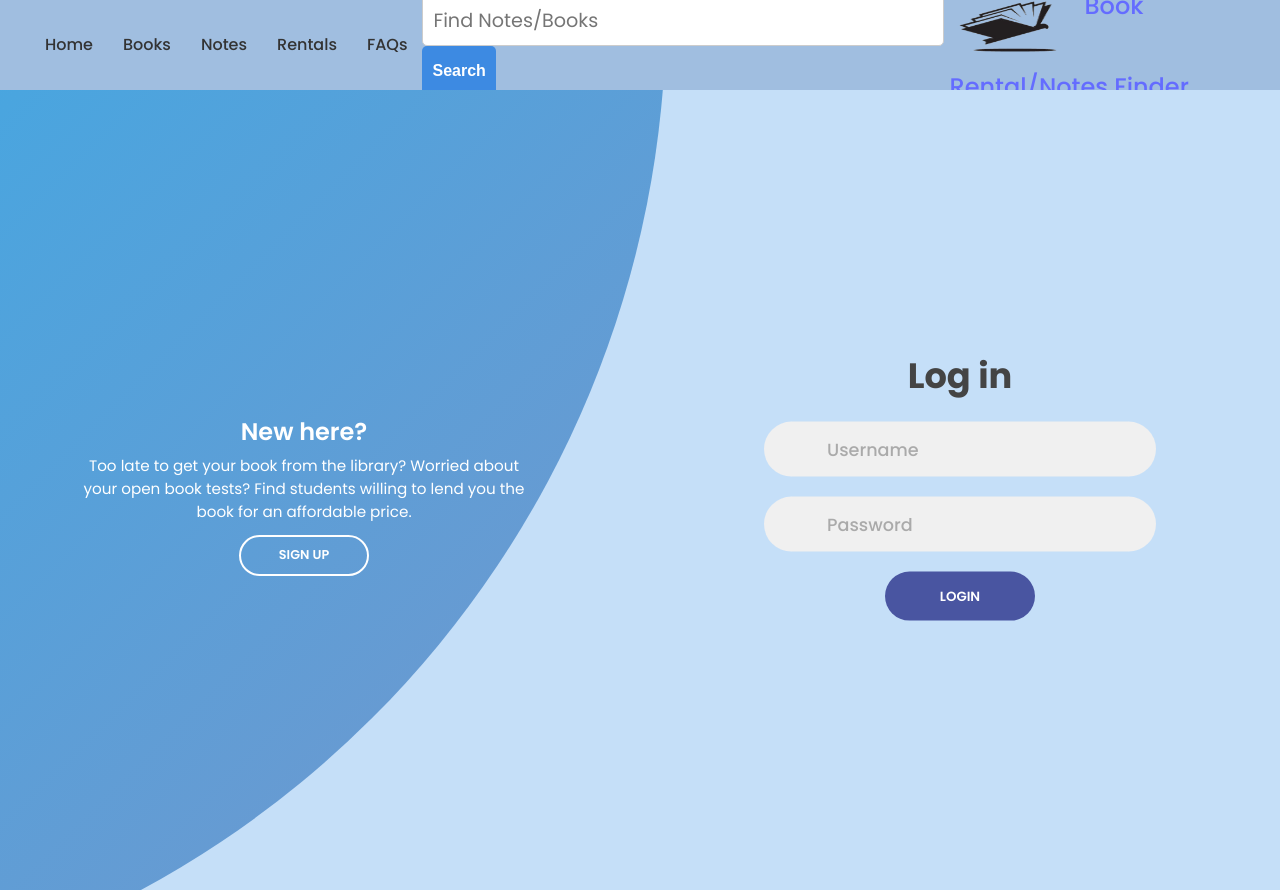
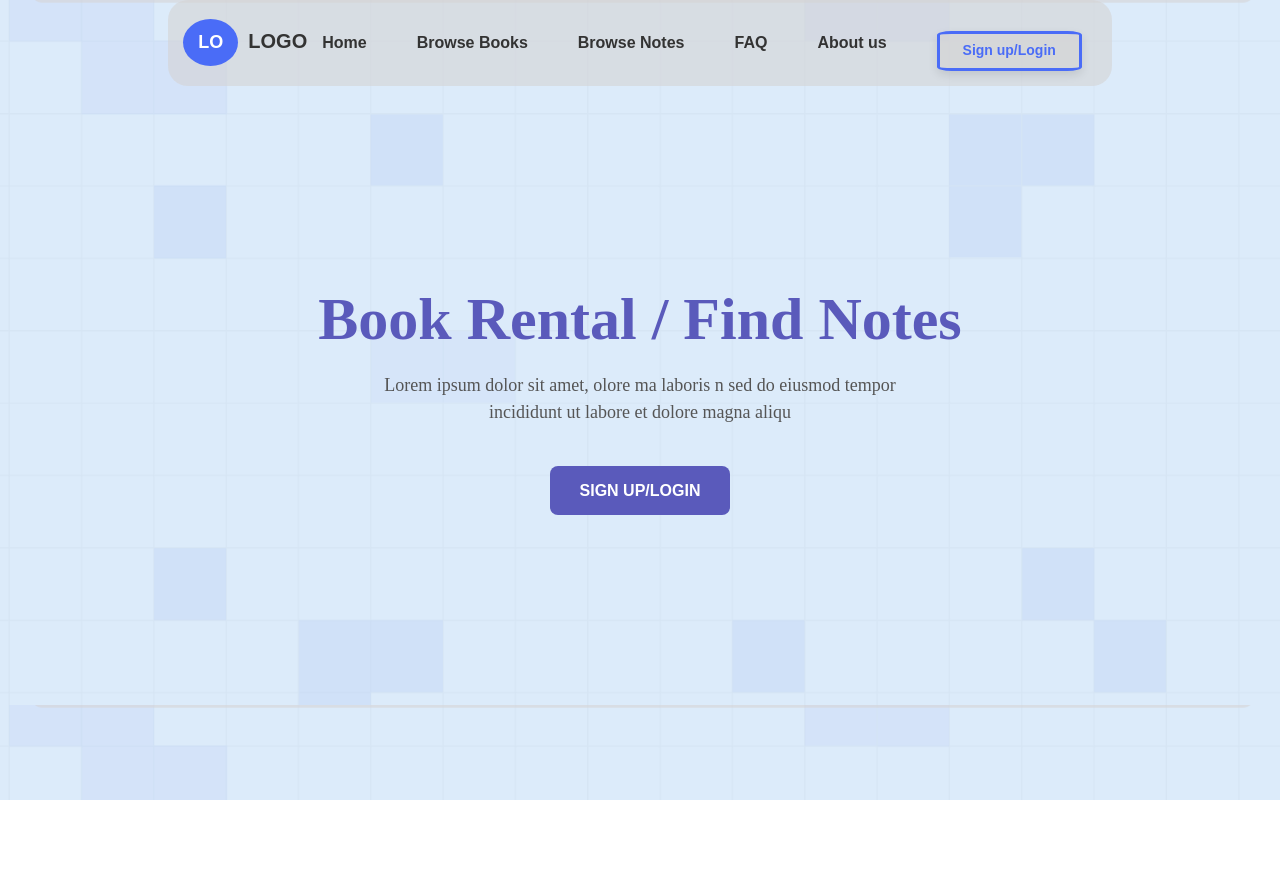
Before and after one commit to sp4m-08/bookrental, a React (Vite) app: page / in a window 1280 px wide. After the commit the page ends 800 px from the top, so only its background shows below. Built offline with nearby package versions, Linux system fonts and the light colour scheme.

Commit message:
signup and landingPage routed

```diff
--- /dev/null
+++ b/hpstyle.css
@@ -0,0 +1,161 @@
+* {
+    margin: 0;
+    padding: 0;
+    box-sizing: border-box;
+    font-family: 'Arial', sans-serif;
+
+  }
+  body {
+    display: flex;
+    flex-direction: column;
+    align-items: center;
+    justify-content: flex-start;
+    min-height: 100vh;
+    overflow-x: hidden;
+    position: relative;
+    background-image: url('bgpage.jpeg.png');
+}
+  header {
+    background-color: #d5d3d390;
+    color: white;
+    padding: 15px;
+    width: 95%;
+    border-radius: 20px;
+    display: flex;
+    justify-content: space-between;
+    align-items: center;
+}
+
+
+
+header nav ul {
+    list-style: none;
+    display: flex;
+    gap: 20px;
+}
+
+header nav ul li {
+    color: rgba(152, 151, 151, 0.688);
+    text-decoration: none;
+    font-size: 1rem;
+}
+
+header .menu-icon a {
+    font-size: 2rem;
+    display: none;
+}
+
+
+  .logo {
+    display: flex;
+    align-items: center;
+    font-weight: bold;
+  }
+
+  .circle {
+    display: inline-block;
+    background: #4a6cf7;
+    color: white;
+    border-radius: 50%;
+    padding: 10px 15px;
+    font-size: 18px;
+    margin-right: 10px;
+  }
+
+  .text {
+    font-size: 20px;
+    color: #333;
+  }
+
+  .nav-links {
+    display: flex;
+    list-style: none;
+    justify-content: space-between;
+    align-items: center;
+  }
+
+  .nav-links li {
+    margin: 0 15px;
+    cursor: pointer;
+    font-size: 16px;
+    color: #333;
+  }
+
+  .menu-icon-wrapper {
+    display: flex;
+    align-items: center;
+  }
+
+  .menu-circle {
+    display: flex;
+    justify-content: center;
+    align-items: center;
+    width: 40px;
+    height: 40px;
+    background: white;
+    color: #4a6cf7;
+    font-size: 22px;
+    font-weight: bold;
+    border-radius: 50%;
+    box-shadow: 0px 4px 10px rgba(0, 0, 0, 0.1);
+    cursor: pointer;
+  }
+
+
+  .mid {
+    display: flex;
+    justify-content: center;
+    align-items: center;
+    height: 80vh;
+    text-align: center;
+    padding: 0 20px;
+  }
+
+  .mid-content h1 {
+    font-family: 'Times New Roman', Times, serif;
+    font-size: 60px;
+    font-weight: bold;
+    color: rgb(90, 90, 187);;
+    margin-bottom: 20px;
+  }
+
+  .mid-content h1 span {
+    font-family: 'Times New Roman', Times, serif;
+    color: rgb(90, 90, 187);;
+  }
+
+  .mid-content p {
+    font-family: 'Times New Roman', Times, serif;
+    font-size: 18px;
+    color: #555;
+    margin-bottom: 30px;
+  }
+
+  .btn {
+    background-color: rgb(90, 90, 187);
+    color: white;
+    border: none;
+    padding: 12px 20px;
+    font-size: 16px;
+    border-radius: 8px;
+    cursor: pointer;
+  }
+
+  .btn:hover {
+    background-color: #395db8;
+  }
+
+
+  @media (max-width: 768px) {
+    .nav-links {
+      display: none;
+    }
+
+    .hero-content h1 {
+      font-size: 40px;
+    }
+
+    .hero-content p {
+      font-size: 16px;
+    }
+  }
--- a/package.json
+++ b/package.json
@@ -11,7 +11,8 @@
   },
   "dependencies": {
     "react": "^18.3.1",
-    "react-dom": "^18.3.1"
+    "react-dom": "^18.3.1",
+    "react-router-dom": "^7.1.1"
   },
   "devDependencies": {
     "@eslint/js": "^9.17.0",
--- a/src/App.jsx
+++ b/src/App.jsx
@@ -1,12 +1,11 @@
 import React from 'react';
-import Navbar from './components/Navbar';
-import Signup from './components/Signup';
+import AppRoutes from './AppRoutes';
+
 
 function App() {
   return (
     <div>
-      <Navbar />
-      <Signup />
+      <AppRoutes/>
     </div>
   );
 }
--- /dev/null
+++ b/src/AppRoutes.jsx
@@ -0,0 +1,23 @@
+import { BrowserRouter as Router, Routes, Route } from 'react-router-dom';
+import Navbar from './components/Navbar';
+import Signup from './components/Signup';
+import LandingPage from './components/LandingPage';
+
+const AppRoutes=()=>{
+    return(
+        <Router>
+            <Routes>
+                <Route path='/' element={<LandingPage/>}/>
+
+
+                <Route path = '/Signup' element={<div>
+                    <Navbar/>
+                    <Signup/>
+                </div>}/>
+
+            </Routes>
+        </Router>
+    );
+}
+
+export default AppRoutes;
--- /dev/null
+++ b/src/components/LandingPage.css
@@ -0,0 +1,168 @@
+@import url('https://fonts.googleapis.com/css2?family=Exo+2:ital,wght@0,100..900;1,100..900&family=Poppins:ital,wght@0,100;0,200;0,300;0,400;0,500;0,600;0,700;0,800;0,900;1,100;1,200;1,300;1,400;1,500;1,600;1,700;1,800;1,900&display=swap');
+
+
+* {
+    margin: 0;
+    padding: 0;
+    box-sizing: border-box;
+    font-family: 'Arial', sans-serif;
+
+  }
+  body {
+    display: flex;
+    flex-direction: column;
+    align-items: center;
+    justify-content: flex-start;
+    min-height: 100vh;
+    overflow-x: hidden;
+    position: relative;
+    background-image: url('bgpage.jpeg.png');
+}
+  header {
+    background-color: #d5d3d390;
+    color: white;
+    padding: 15px;
+    width: 100%;
+    border-radius: 20px;
+    display: flex;
+    justify-content: space-between;
+    align-items: center;
+}
+
+
+
+header nav ul {
+    display: flex;
+    list-style: none;
+    gap: 20px;
+    margin-top: 2%;
+}
+
+header nav ul li {
+    color: rgba(152, 151, 151, 0.688);
+    text-decoration: none;
+    font-size: 1rem;
+}
+
+header .menu-icon a {
+    font-size: 2rem;
+    display: none;
+}
+
+
+  .logo {
+    display: flex;
+    align-items: center;
+    font-weight: bold;
+  }
+
+  .circle {
+    display: inline-block;
+    background: #4a6cf7;
+    color: white;
+    border-radius: 50%;
+    padding: 10px 15px;
+    font-size: 18px;
+    margin-right: 10px;
+  }
+
+  .text {
+    font-size: 20px;
+    color: #333;
+  }
+
+  .nav-links {
+    display: flex;
+    list-style: none;
+    justify-content: space-between;
+    align-items:flex-start;
+  }
+
+  .nav-links li {
+    margin: 0 15px;
+    cursor: pointer;
+    font-size: 16px;
+    color: #333;
+  }
+
+  .menu-icon-wrapper {
+    display: flex;
+    align-items: center;
+  }
+
+  .menu-circle {
+    display: flex;
+    justify-content: center;
+    align-items: center;
+    width: 145px;
+    height: 40px;
+    background: #d5d3d390;
+    color: #4a6cf7;
+    font-size: 14px;
+    border-style: solid;
+    border-color: #4a6cf7;
+    border-radius: 10%;
+    box-shadow: 0px 4px 10px rgba(0, 0, 0, 0.1);
+    cursor: pointer;
+    margin-bottom: 0%;
+  }
+
+
+  .mid {
+    display: flex;
+    justify-content: center;
+    align-items: center;
+    height: 80vh;
+    text-align: center;
+    padding: 0 20px;
+  }
+
+  .mid-content h1 {
+    font-family: 'Times New Roman', Times, serif;
+    font-size: 60px;
+    font-weight: bold;
+    color: rgb(90, 90, 187);;
+    margin-bottom: 20px;
+  }
+
+  .mid-content h1 span {
+    font-family: 'Times New Roman', Times, serif;
+    color: rgb(90, 90, 187);;
+  }
+
+  .mid-content p {
+    font-family: 'Times New Roman', Times, serif;
+    font-size: 18px;
+    color: #555;
+    margin-bottom: 30px;
+  }
+
+  .btn {
+    background-color: rgb(90, 90, 187);
+    width:180px;
+    color: white;
+    border: none;
+    padding: 12px 20px;
+    font-size: 16px;
+    border-radius: 8px;
+    cursor: pointer;
+  }
+
+  .btn:hover {
+    background-color: #395db8;
+  }
+
+
+  @media (max-width: 768px) {
+    .nav-links {
+      display: none;
+    }
+
+    .hero-content h1 {
+      font-size: 40px;
+    }
+
+    .hero-content p {
+      font-size: 16px;
+    }
+  }
--- /dev/null
+++ b/src/components/LandingPage.jsx
@@ -0,0 +1,57 @@
+import React from "react";
+import "./LandingPage.css";
+import { useNavigate } from "react-router-dom";
+
+const LandingPage = () => {
+
+  let navigate = useNavigate();
+  const routeChange = () =>{
+    let path = `/Signup`;
+    navigate(path);
+  }
+
+  return (
+    <div>
+      <header>
+        <div className="logo">
+          <div className="img">
+            <div className="img-overlay"></div>
+            <span className="circle">LO</span>
+            <span className="text">LOGO</span>
+          </div>
+          <nav>
+            <ul className="nav-links">
+              <li>Home</li>
+              <li>Browse Books</li>
+              <li>Browse Notes</li>
+              <li>FAQ</li>
+              <li>About us</li>
+              <li>
+                <div className="menu-icon-wrapper">
+                  <div className="menu-circle" onClick={routeChange}>Sign up/Login</div>
+                </div>
+            </li>
+            </ul>
+
+          </nav>
+        </div>
+      </header>
+
+      <section className="mid">
+        <div className="mid-content">
+          <h1>
+            Book Rental / <span>Find Notes</span>
+          </h1>
+          <p>
+            Lorem ipsum dolor sit amet, olore ma laboris n sed do eiusmod tempor
+            <br />
+            incididunt ut labore et dolore magna aliqu
+          </p>
+          <button className="btn" onClick={routeChange}>Sign up/Login</button>
+        </div>
+      </section>
+    </div>
+  );
+};
+
+export default LandingPage;
--- a/src/components/Navbar.jsx
+++ b/src/components/Navbar.jsx
@@ -1,6 +1,8 @@
 import React from 'react';
 import './Navbar.css';
 import logo from './logo.png'; // Replace with your logo path
+import Signup from './Signup';
+
 
 const Navbar=()=> {
   return (
@@ -29,7 +31,11 @@ const Navbar=()=> {
     </div>
 
 
+
   );
+
 }
 
+
+
 export default Navbar;
--- a/src/components/Signup.css
+++ b/src/components/Signup.css
@@ -18,6 +18,7 @@ body,input {
 
   position:relative;
   width: 100%;
+  background: url('bgpage.jpeg.png');
   background-color: #c5dff8;
   min-height: 100vh;
   overflow: hidden;
--- a/src/components/Signup.jsx
+++ b/src/components/Signup.jsx
@@ -1,5 +1,6 @@
 import React, { useState } from "react";
 import "./Signup.css";
+
 
 const Signup = () => {
   const [isSignUp, setIsSignUp] = useState(false);
```
Also changed, not shown: src/assets/hp.html (added, +44 -0 lines), src/components/bgpage.jpeg.png (added), 1 other file (tests, documents, lock files or other folders).
